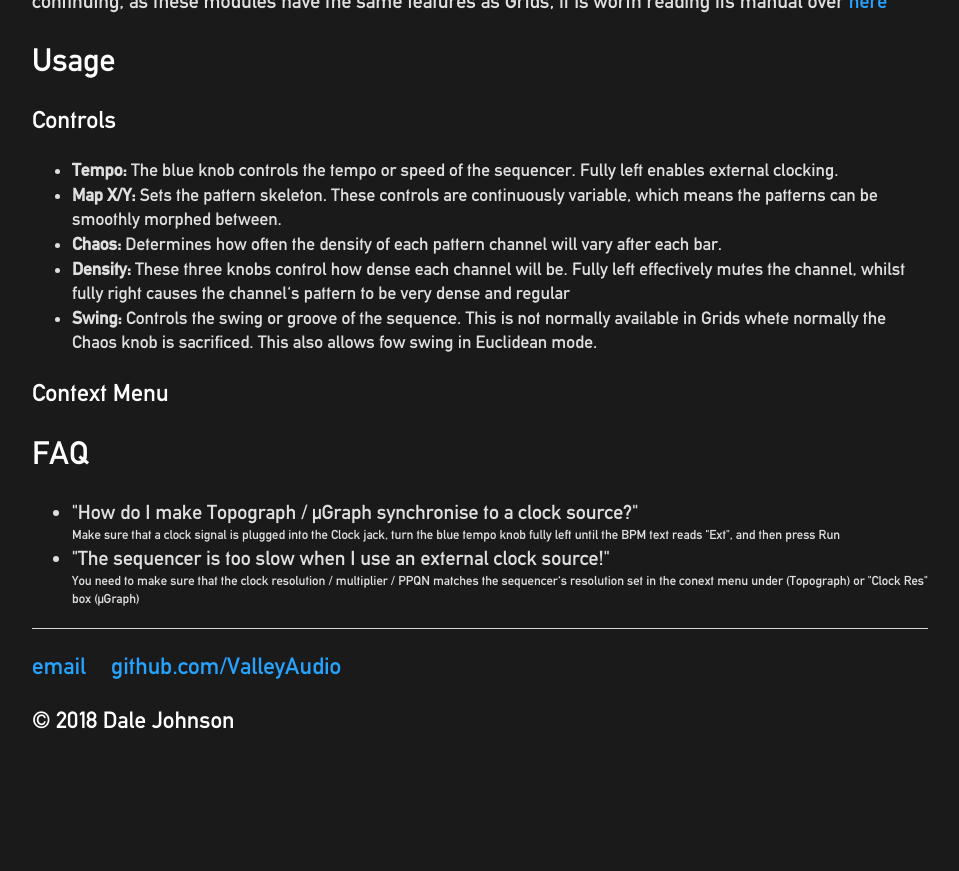
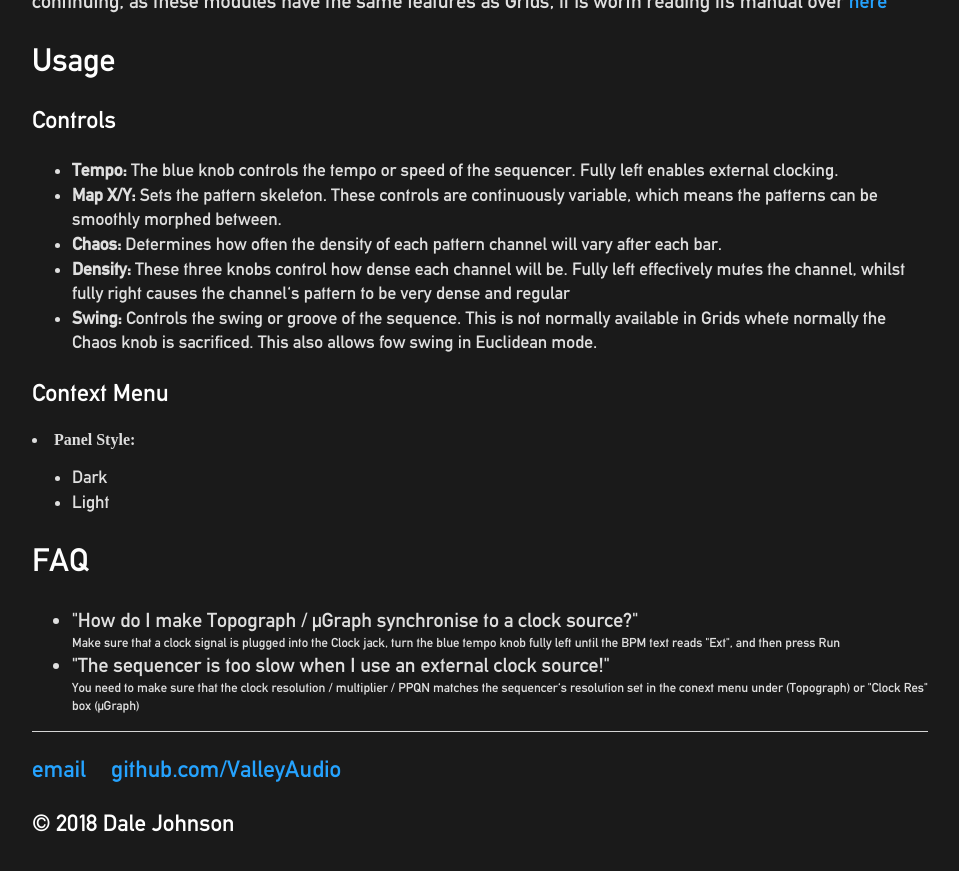
Before and after one commit to ValleyAudio/ValleyAudio.github.io, a Jekyll site: the page built from rack/topograph/topograph.html, in a window 1280 px wide and 900 px high, scrolled down 1601 px. Shown: the top 871 px of the window, without its empty margins (160-1119 px from the left). Built offline with Jekyll 4.4.1, drawn with Linux system fonts in a browser that asks for light colours; before the commit the page ends 2397 px from its top, so only the background shows below that.

Commit message:
Adding context menu entries

```diff
--- a/rack/topograph/topograph.html
+++ b/rack/topograph/topograph.html
@@ -18,6 +18,7 @@
     <h2 id="Desc">Description</h2>
     <p>
         Topograph & µGraph are 3 channel drum sequencer modules that emulate the Mutable Instruments' "Grids". Rather than relying on the user to manually enter patterns, the modules each have a vast, built-in map of drum patterns that can be seamlessy explored using high level controls, making this a 'topographic' sequencer (hence the name). The sequences include various styles of pattern 'skeletons' from around the world, and the density of each part can be set from sparse and simple through to dense and frantic. Before continuing, as these modules have the same features as Grids, it is worth reading its manual over <a href="https://mutable-instruments.net/modules/grids/manual/">here</a>
+    </p>
     <h2 id="Usage">Usage</h2>
     <h3>Controls</h3>
     <ul>
@@ -28,6 +29,13 @@
         <li><b>Swing:</b> Controls the swing or groove of the sequence. This is not normally available in Grids whete normally the Chaos knob is sacrificed. This also allows fow swing in Euclidean mode.</li>
     </ul>
     <h3>Context Menu</h3>
+        <li>
+            <b>Panel Style:</b>
+            <ul>
+                <li>Dark</li>
+                <li>Light</li>
+            </ul>
+        </li>
     <h2 id="FAQ">FAQ</h2>
     <ul>
         <li style="font-size: 1.25em;">"How do I make Topograph / µGraph synchronise to a clock source?"</li>
@@ -35,5 +43,4 @@
         <li style="font-size: 1.25em;">"The sequencer is too slow when I use an external clock source!"</li>
         <li style="list-style:none; font-size:0.8em">You need to make sure that the clock resolution / multiplier / PPQN matches the sequencer's resolution set in the conext menu under (Topograph) or "Clock Res" box (µGraph)</li>
     </ul>
-    </p>
 </div><!-- /.topograph -->
```
Lines whose indentation alone changed are shown as unchanged.
